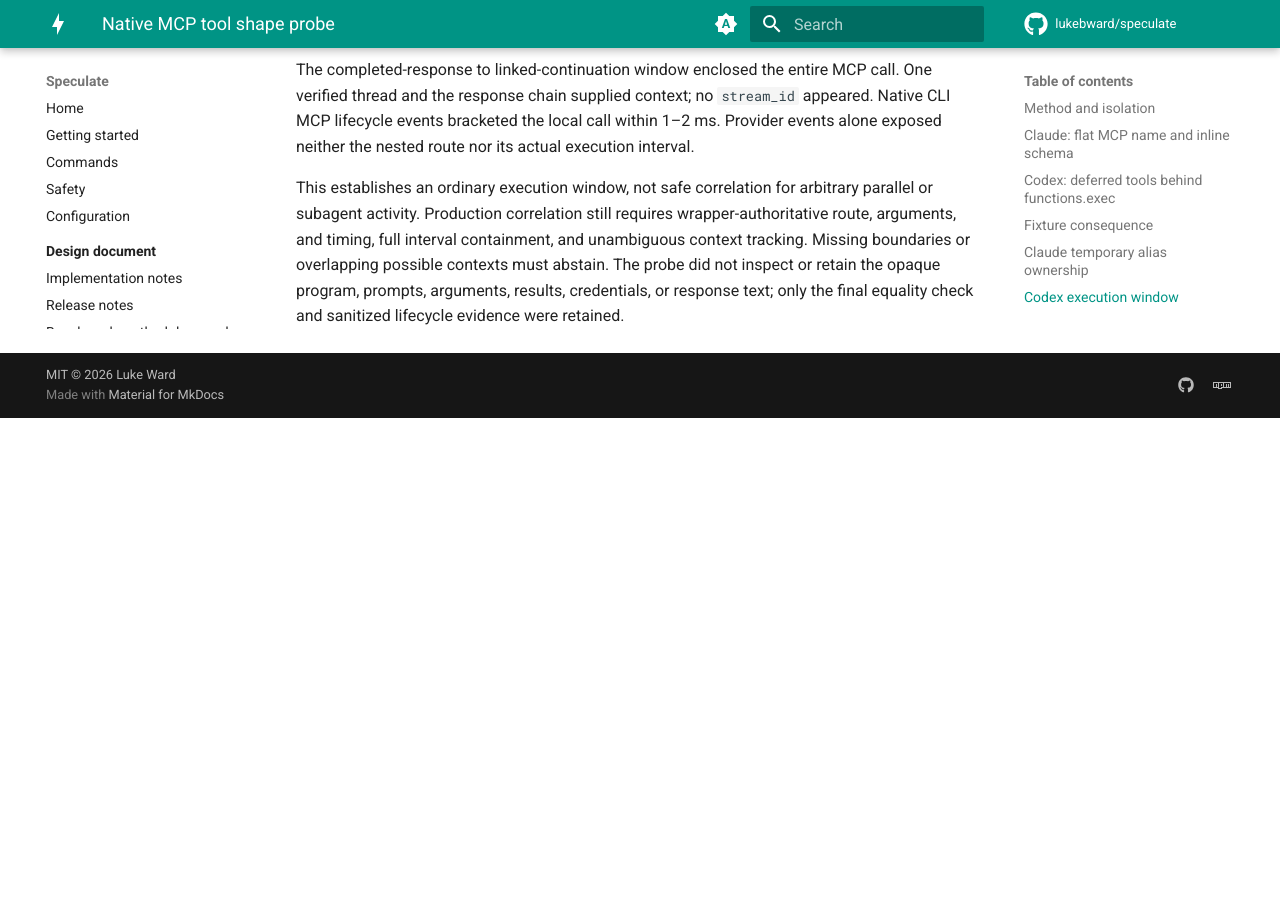
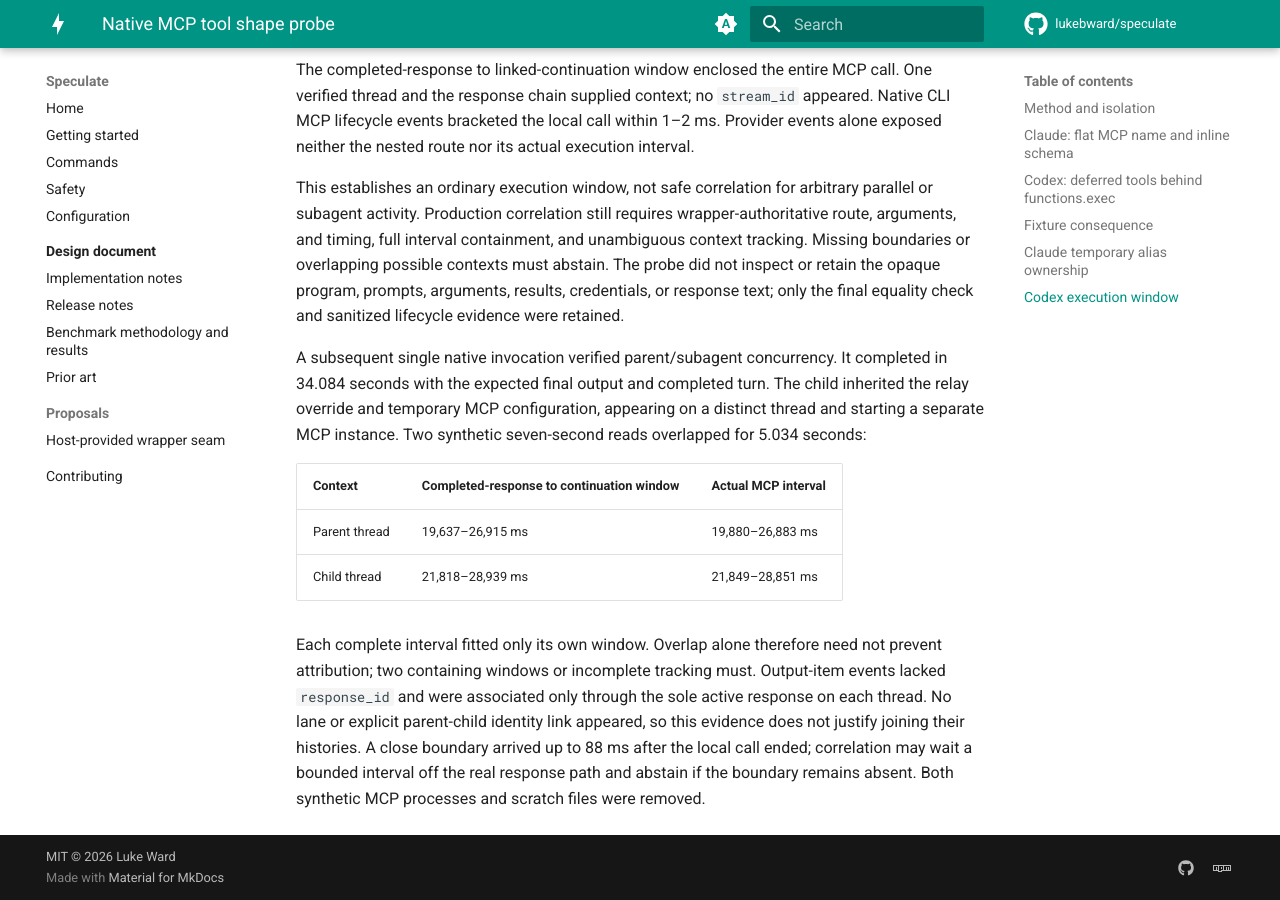
Before and after one commit to lukebward/speculate, an MkDocs documentation site: the page built from docs/observer-native-tool-shapes.md, in a window 1280 px wide and 900 px high, scrolled down 4736 px. Built offline with MkDocs 1.6.1 and Material for MkDocs 9.7.7, drawn with Linux system fonts in a browser that asks for light colours; comment, search, counter and statistics services are not loaded; before the commit the page ends 5154 px from its top, so only the background shows below that.

Commit message:
Document native subagent context separation

```diff
--- a/docs/observer-native-tool-shapes.md
+++ b/docs/observer-native-tool-shapes.md
@@ -138,3 +138,12 @@ A separate Codex 0.154.0 native-account invocation through the production relay
 The completed-response to linked-continuation window enclosed the entire MCP call. One verified thread and the response chain supplied context; no `stream_id` appeared. Native CLI MCP lifecycle events bracketed the local call within 1–2 ms. Provider events alone exposed neither the nested route nor its actual execution interval.
 
 This establishes an ordinary execution window, not safe correlation for arbitrary parallel or subagent activity. Production correlation still requires wrapper-authoritative route, arguments, and timing, full interval containment, and unambiguous context tracking. Missing boundaries or overlapping possible contexts must abstain. The probe did not inspect or retain the opaque program, prompts, arguments, results, credentials, or response text; only the final equality check and sanitized lifecycle evidence were retained.
+
+A subsequent single native invocation verified parent/subagent concurrency. It completed in 34.084 seconds with the expected final output and completed turn. The child inherited the relay override and temporary MCP configuration, appearing on a distinct thread and starting a separate MCP instance. Two synthetic seven-second reads overlapped for 5.034 seconds:
+
+| Context | Completed-response to continuation window | Actual MCP interval |
+| --- | --- | --- |
+| Parent thread | 19,637–26,915 ms | 19,880–26,883 ms |
+| Child thread | 21,818–28,939 ms | 21,849–28,851 ms |
+
+Each complete interval fitted only its own window. Overlap alone therefore need not prevent attribution; two containing windows or incomplete tracking must. Output-item events lacked `response_id` and were associated only through the sole active response on each thread. No lane or explicit parent-child identity link appeared, so this evidence does not justify joining their histories. A close boundary arrived up to 88 ms after the local call ended; correlation may wait a bounded interval off the real response path and abstain if the boundary remains absent. Both synthetic MCP processes and scratch files were removed.
```
